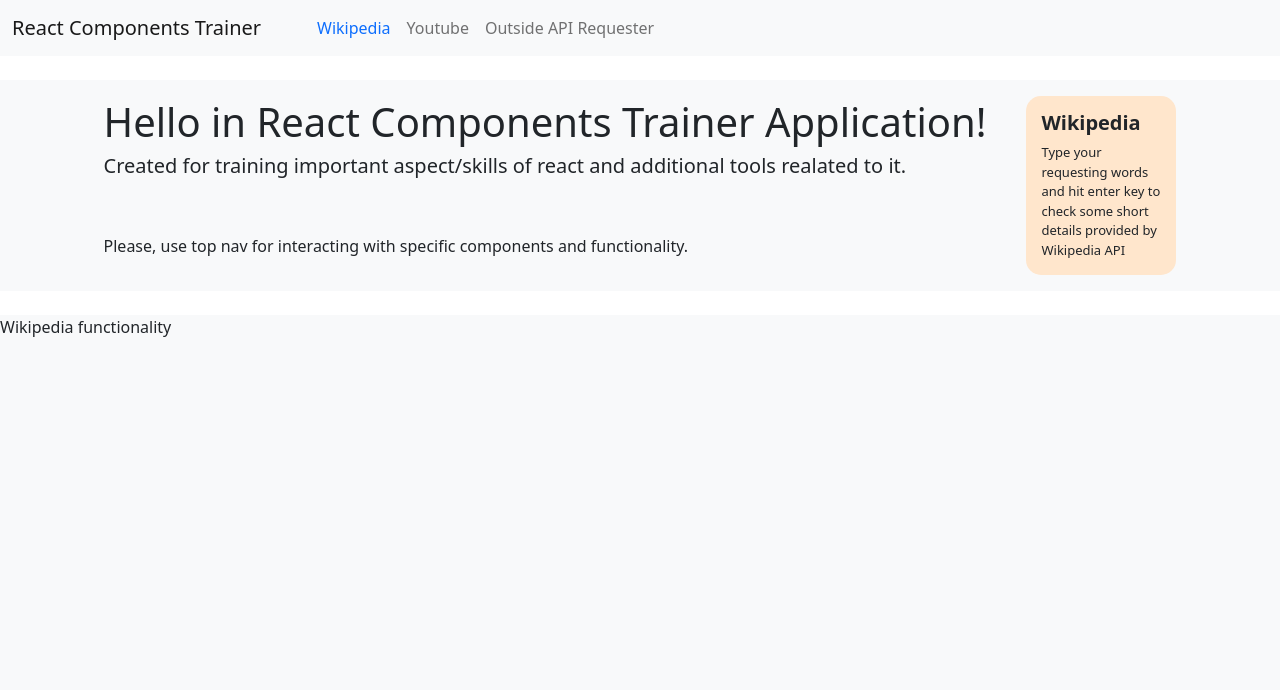
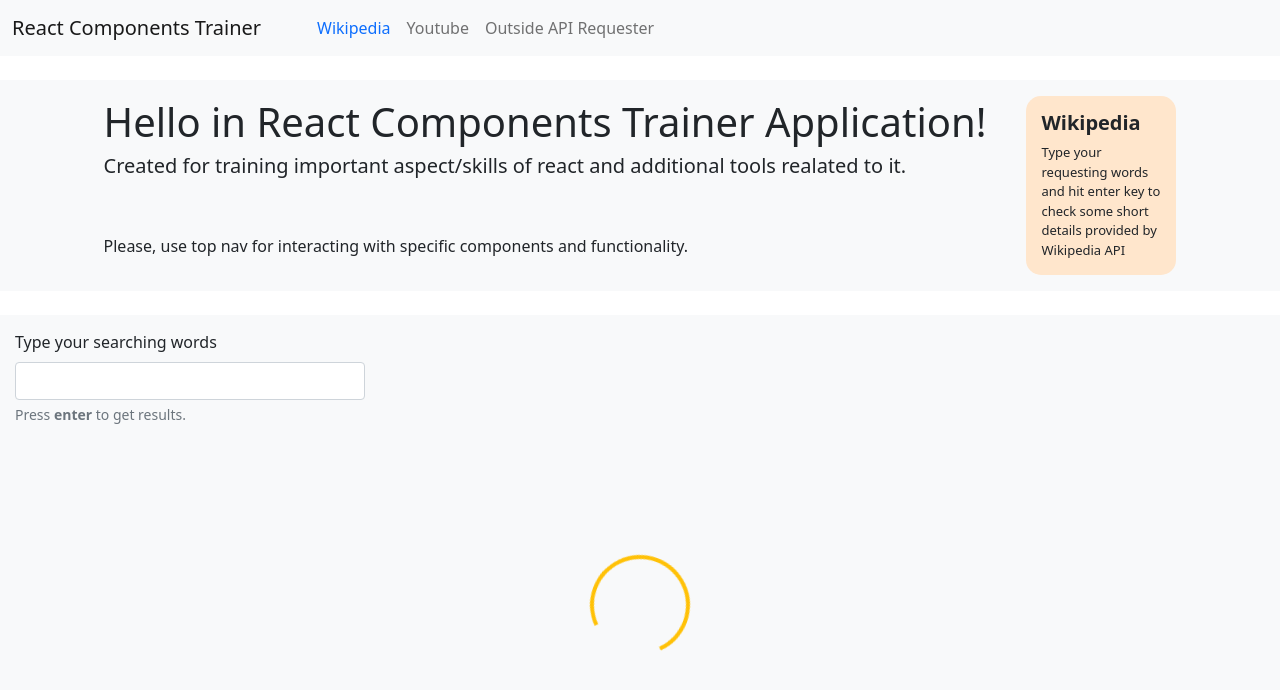
Before and after one commit to kxconrad/React-Components-Trainer, a React (Create React App) app: page /wikipedia in a window 1280 px wide. Shown: the top 690 px of the page. Built offline with nearby package versions, Linux system fonts and the light colour scheme.

Commit message:
preparing Wikipedia functionality with SC and functional components

```diff
--- /dev/null
+++ b/src/api/WikipediaApi.js
@@ -0,0 +1,19 @@
+import axios from 'axios';
+
+function getQuery(query) {
+
+    return axios.create({
+        baseURL: 'https://en.wikipedia.org/w/api.php',
+        params: {
+            origin: '*',
+            action: 'query',
+            list: 'search',
+            srsearch: query,
+            format: 'json'
+
+        }
+    });
+
+};
+
+export default getQuery;
--- a/src/api/shoppingListApi.js
+++ b/src/api/shoppingListApi.js
@@ -3,11 +3,6 @@ import axios from 'axios';
 const getShoppingOpenData = axios.create({
     method: 'get',
     baseURL: 'https://lifeegy-backend.herokuapp.com/tasks/getFake'
-    // headers: {
-    //     'Access-C ontrol-Allow-Origin': '*',
-    //     'Origin': 'https://lifeegy-backend.herokuapp.com/',
-    //     'Referer': 'https://lifeegy-backend.herokuapp.com/'
-    // }
 });
 
 export default getShoppingOpenData;
--- a/src/components/App.css
+++ b/src/components/App.css
@@ -4,5 +4,5 @@ html,body,
     width: 100%;
 }
 .component-displayer{
-height: calc(100% - 270px);
+height: calc(100% - 315px);
 }
--- a/src/components/general/center/ComponentDisplayer.js
+++ b/src/components/general/center/ComponentDisplayer.js
@@ -2,7 +2,15 @@ import React from 'react';
 import Wikipedia from '../../wikipedia/Wikipedia';
 import Youtube from '../../youtube/Youtube';
 import OutsideRequester from '../../outsideRequester/OutsideRequester';
+import styled from 'styled-components';
 
+const StyledWrapper = styled.div`
+    padding: 15px;
+    min-height: 300px;
+    & .search-input{
+        max-width: 350px;
+    }
+`;
 
 class ComponentDisplayer extends React.Component {
 
@@ -10,11 +18,11 @@ class ComponentDisplayer extends React.Component {
     render() {
         const { selectedNav, globalConfig } = this.props;
         return (
-            <div className="component-displayer bg-light mt-4">
+            <StyledWrapper className="component-displayer bg-light mt-4">
                 {selectedNav === globalConfig.MENU_WIKIPEDIA ? <Wikipedia /> : ''}
                 {selectedNav === globalConfig.MENU_YOUTUBE ? <Youtube /> : ''}
                 {selectedNav === globalConfig.MENU_OUTSIDE_REQUESTER ? <OutsideRequester /> : ''}
-            </div>
+            </StyledWrapper>
         );
     }
 };
--- /dev/null
+++ b/src/components/general/element/LoadingSpinner.js
@@ -0,0 +1,21 @@
+import React, { useState } from 'react';
+import styled from 'styled-components';
+
+const StyledSpinner = styled.div`
+    width: 100px;
+    height: 100px;
+`;
+
+
+const LoadingSpinner = () => {
+
+    return (
+        <StyledSpinner className="spinner-border text-warning">
+            <span className="visually-hidden">Loading...</span>
+        </StyledSpinner>
+    );
+
+};
+
+
+export default LoadingSpinner;
--- /dev/null
+++ b/src/components/general/element/SearchInput.js
@@ -0,0 +1,24 @@
+import React from 'react';
+import styled from 'styled-components';
+
+const StyledSearchInput = styled.div`
+    min-height: 95px;
+`;
+
+
+const SearchInput = ({ inputValue, onUpdateInput }) => {
+
+    return (
+        <StyledSearchInput>
+            <label htmlFor="search" className="form-label">Type your searching words</label>
+            <input type="text" id="search" className="form-control search-input" onChange={onUpdateInput} value={inputValue} />
+            <div className="form-text">
+                Press <b>enter</b> to get results.
+            </div>
+        </StyledSearchInput>
+    );
+
+};
+
+
+export default SearchInput;
--- a/src/components/wikipedia/Wikipedia.js
+++ b/src/components/wikipedia/Wikipedia.js
@@ -1,14 +1,37 @@
-import React from 'react';
+import React, { useState } from 'react';
+import SearchInput from '../general/element/SearchInput';
+import LoadingSpinner from '../general/element/LoadingSpinner';
+import getQuery from '../../api/WikipediaApi';
 
 
-class Wikipedia extends React.Component {
+const Wikipedia = () => {
 
-    render() {
-        return (
-            <div> Wikipedia functionality </div>
-        );
+    const [query, setQuery] = useState('');
+
+    function onUpdateInput(event) {
+        const request = event.target.value;
+        setQuery(request);
+    }
+
+    async function onSubmit(event) {
+
+        event.preventDefault();
+        const response = await getQuery(query).get();
+
+        console.log("response: ", response);
 
     }
+
+    return (
+        <form className="d-flex flex-column h-100" onSubmit={onSubmit}>
+            <SearchInput inputValue={query} onUpdateInput={onUpdateInput} />
+            <div className="d-flex align-items-center justify-content-center h-100">
+                <LoadingSpinner />
+            </div>
+
+        </form>
+
+    );
 };
 
 
```
